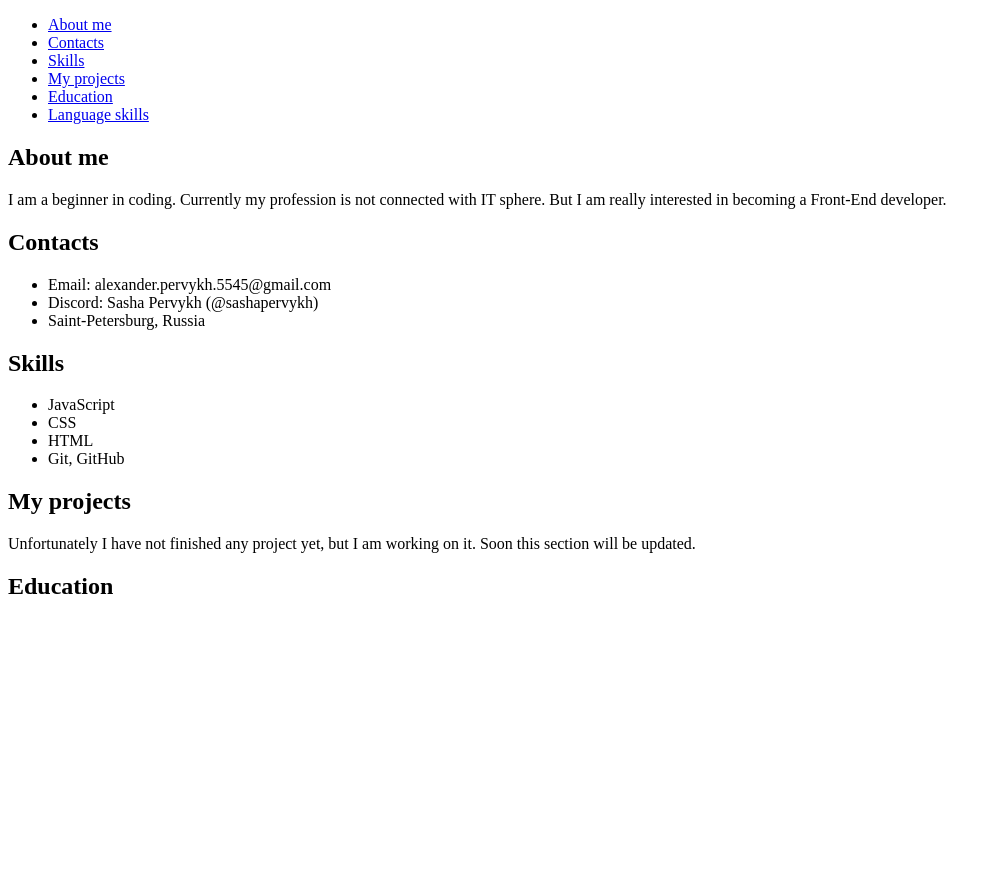
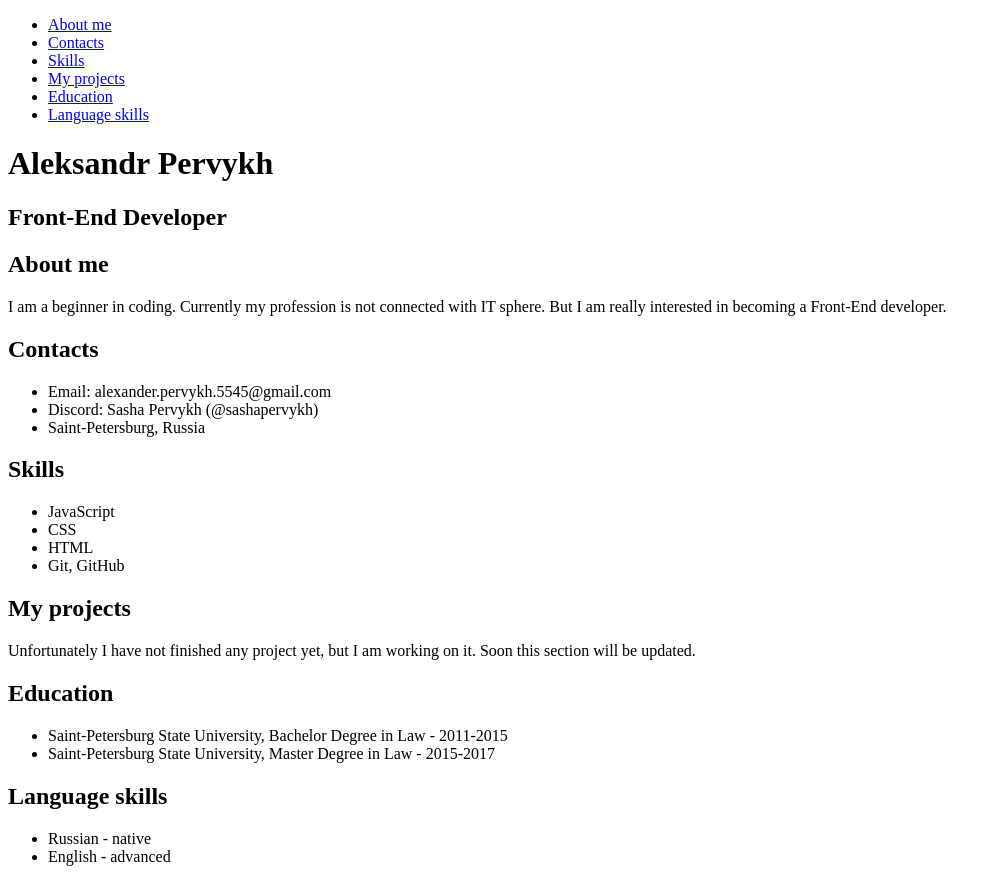
Before and after one commit to sashapervykh/rsschool-cv, a plain HTML site: page index.html in a window 1280 px wide. Shown: the whole page, without its empty margins (0-1001 px from the left). Before the commit the page ends 800 px from the top, so only its background shows below. Drawn offline with Linux system fonts and the light colour scheme.

Commit message:
feat: finish main content

```diff
--- a/index.html
+++ b/index.html
@@ -20,6 +20,10 @@
       </nav>
     </header>
     <main>
+      <div>
+        <h1>Aleksandr Pervykh</h1>
+        <h2>Front-End Developer</h2>
+      </div>
       <div>
         <h2>About me</h2>
         I am a beginner in coding. Currently my profession is not connected with
@@ -49,6 +53,22 @@
       </div>
       <div>
         <h2>Education</h2>
+        <ul>
+          <li>
+            Saint-Petersburg State University, Bachelor Degree in Law -
+            2011-2015
+          </li>
+          <li>
+            Saint-Petersburg State University, Master Degree in Law - 2015-2017
+          </li>
+        </ul>
+      </div>
+      <div>
+        <h2>Language skills</h2>
+        <ul>
+          <li>Russian - native</li>
+          <li>English - advanced</li>
+        </ul>
       </div>
     </main>
     <footer></footer>
```
